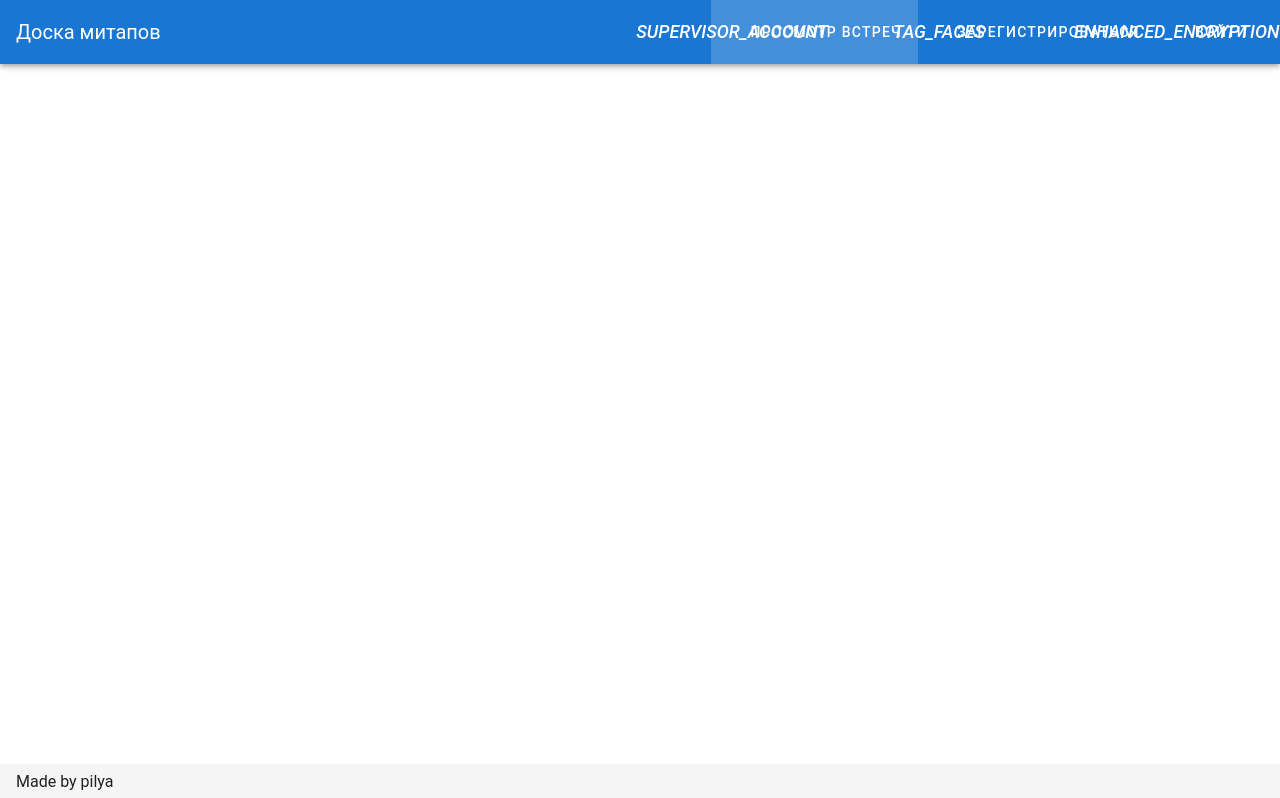
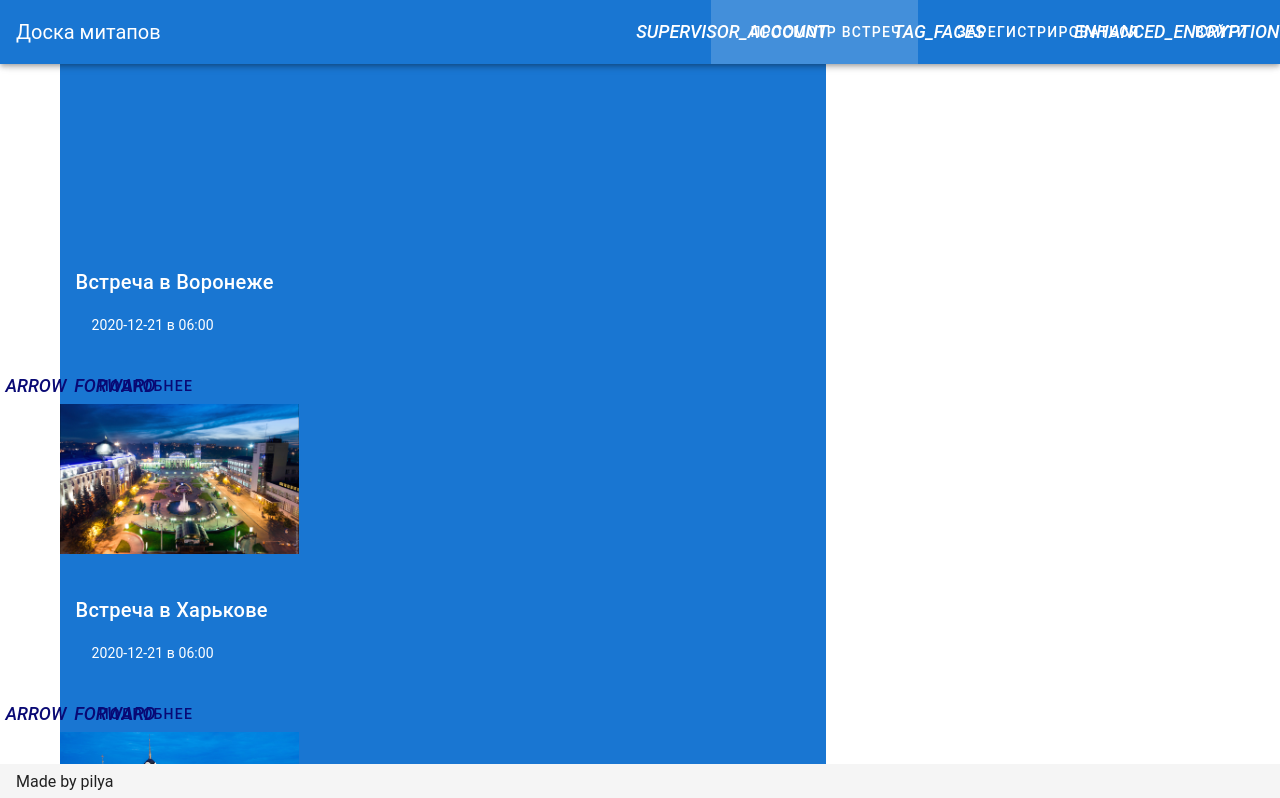
Before and after one commit to pilya-vrn/meetups-board, a Vue app: page /meetups in a window 1280 px wide. Shown: the top 798 px of the page. Built offline with nearby package versions, Linux system fonts and the light colour scheme; no server answers; the database is empty; the HTML template or start-up script is replaced by a standard one.

Commit message:
верстка в процессе

```diff
--- a/src/router/index.js
+++ b/src/router/index.js
@@ -5,8 +5,9 @@ import SignIn from '../views/user/SignIn.vue';
 import SignUp from '../views/user/SignUp.vue';
 import OrganizeMeetup from '../views/OrganizeMeetup.vue';
 import Profile from '../views/Profile.vue';
-import ViewMeetups from '../views/ViewMeetups.vue';
-// import authGuard from './authGuard';
+import ViewMeetup from '../views/ViewMeetup.vue';
+import Meetups from '../views/Meetups.vue';
+import authGuard from './authGuard';
 
 Vue.use(VueRouter);
 
@@ -31,16 +32,23 @@ const routes = [
     path: '/createmeetups',
     name: 'OrganizeMeetup',
     component: OrganizeMeetup,
+    beforeEnter: authGuard,
   },
   {
     path: '/profile',
     name: 'Profile',
     component: Profile,
+    beforeEnter: authGuard,
   },
   {
     path: '/meetups/:meetupId',
-    name: 'ViewMeetups',
-    component: ViewMeetups,
+    name: 'ViewMeetup',
+    component: ViewMeetup,
+  },
+  {
+    path: '/meetups',
+    name: 'Meetups',
+    component: Meetups,
   },
 ];
 
--- a/src/views/Home.vue
+++ b/src/views/Home.vue
@@ -15,8 +15,8 @@
         v-if="user">создать встречу</v-btn>
   </div>
     <v-carousel cycle show-arrows-on-hover>
-      <v-carousel-item v-for="(meetup, i) in meetups"
-                       :key="i"
+      <v-carousel-item v-for="meetup in meetups"
+                       :key="meetup.meetupId"
                        :title="meetup.title"
                        :src="meetup.imgSrc"
                        @click.prevent="checkMeetup(meetup.meetupId)"
--- /dev/null
+++ b/src/views/Meetups.vue
@@ -0,0 +1,54 @@
+<template>
+  <v-container>
+    <v-row align="center">
+      <v-col cols=8>
+    <!-- <v-flex  offset-7 align-self-center> -->
+      <v-card v-for="meetup in meetups"
+              :key="meetup.meetupId"
+              class="primary" dark tile flat>
+              <v-row>
+                <v-col cols=4>
+                  <v-img :src="meetup.imgSrc"
+                              height="150px">
+                  </v-img>
+                </v-col>
+              </v-row>
+          <v-row><v-col cols=6><v-card-title>
+                {{ meetup.title }}
+                <v-card-subtitle color="#090974">{{ meetup.date.substr(0, 10) + ' в '
+                  + meetup.date.substr(11, 5) }}</v-card-subtitle>
+              </v-card-title></v-col></v-row>
+
+        <v-btn  :to="'/meetups/' + meetup.meetupId"
+                color="#090974"
+                text>
+          <v-icon left light>arrow_forward</v-icon>
+                    Подробнее
+        </v-btn>
+      </v-card>
+      </v-col>
+    <!-- </v-flex> -->
+    </v-row>
+  </v-container>
+
+</template>
+
+<script>
+export default {
+  name: 'Meetups',
+  data() {
+    return {
+      currentMeetup: null,
+      };
+  },
+  computed: {
+    meetups () {
+        return this.$store.state.meetups;
+      },
+  },
+}
+</script>
+
+<style scoped>
+
+</style>
--- a/src/views/ViewMeetups.vue
+++ b/src/views/ViewMeetup.vue
@@ -45,7 +45,7 @@
 // import Header from '@/components/Header.vue';
 
 export default {
-  name: 'ViewMeetups',
+  name: 'ViewMeetup',
   data() {
     return {
       currentMeetup: null,
```
